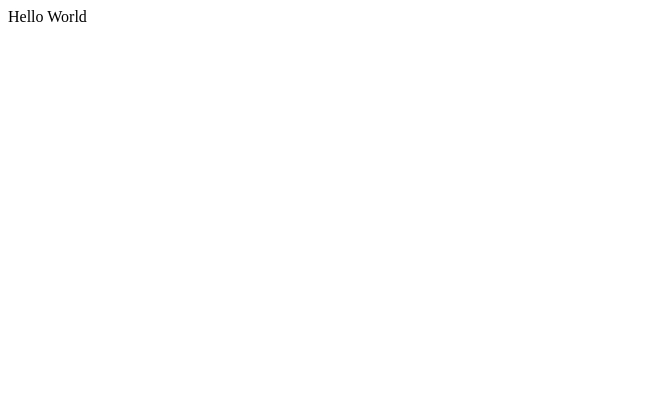
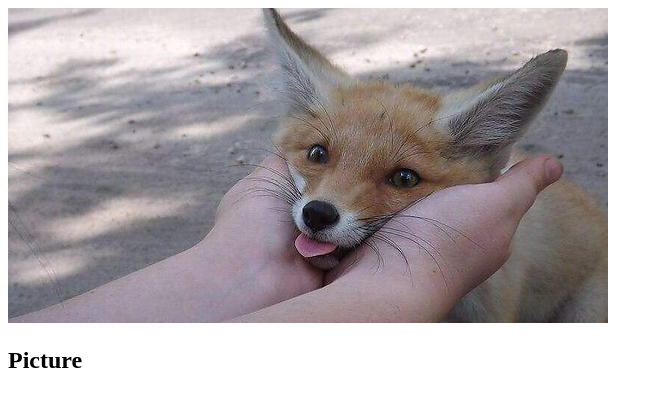
Before and after one commit to AlvinDaeli748/my-repo-from-remote, a plain HTML site: page index.html in a window 1280 px wide. Shown: the whole page, without its empty margins (0-663 px from the left). Drawn offline with Linux system fonts and the light colour scheme.

Commit message:
Changed Hello world with img and h2 to display simple picture data. Image file added in the folder images and used as resource in the img element in index.html file

```diff
--- a/index.html
+++ b/index.html
@@ -4,7 +4,10 @@
     </head>
 
     <body>
-        Hello World
+        <div>
+            <img src="images/fox.jpg" alt="Image" />
+            <h2>Picture</h2>
+         </div>
     </body>
 
 </html>
```
Also changed, not shown: images/fox.jpg (added).
